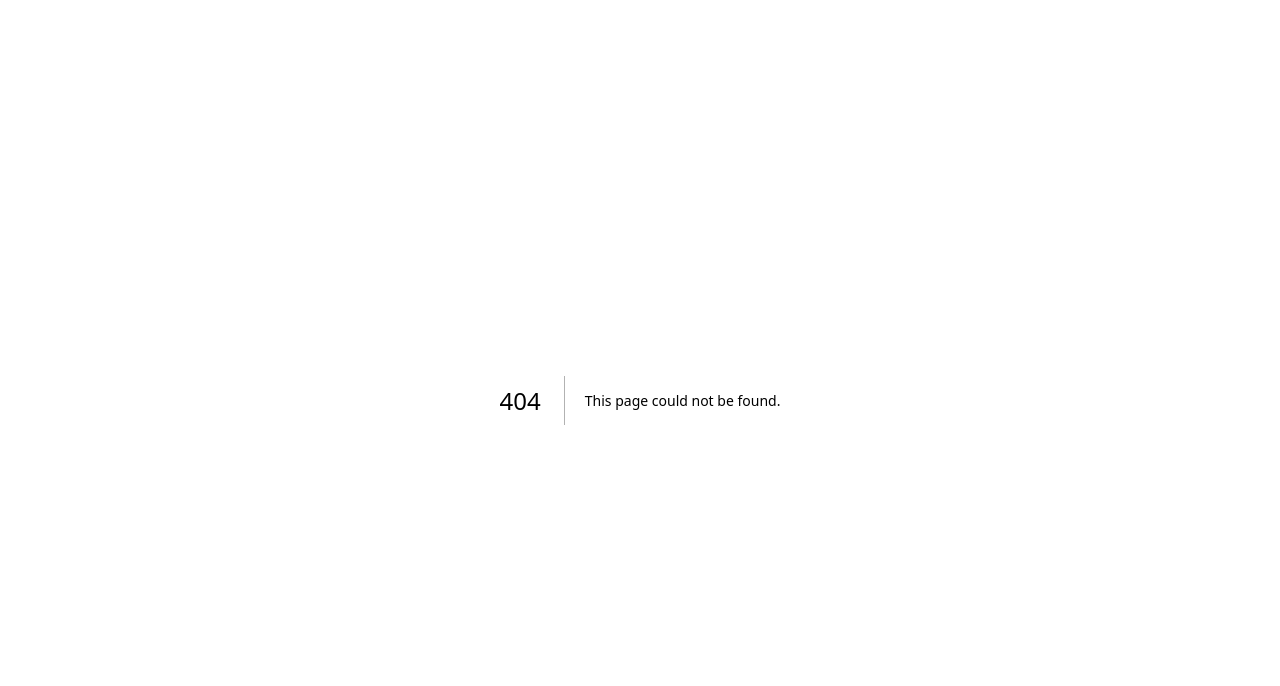
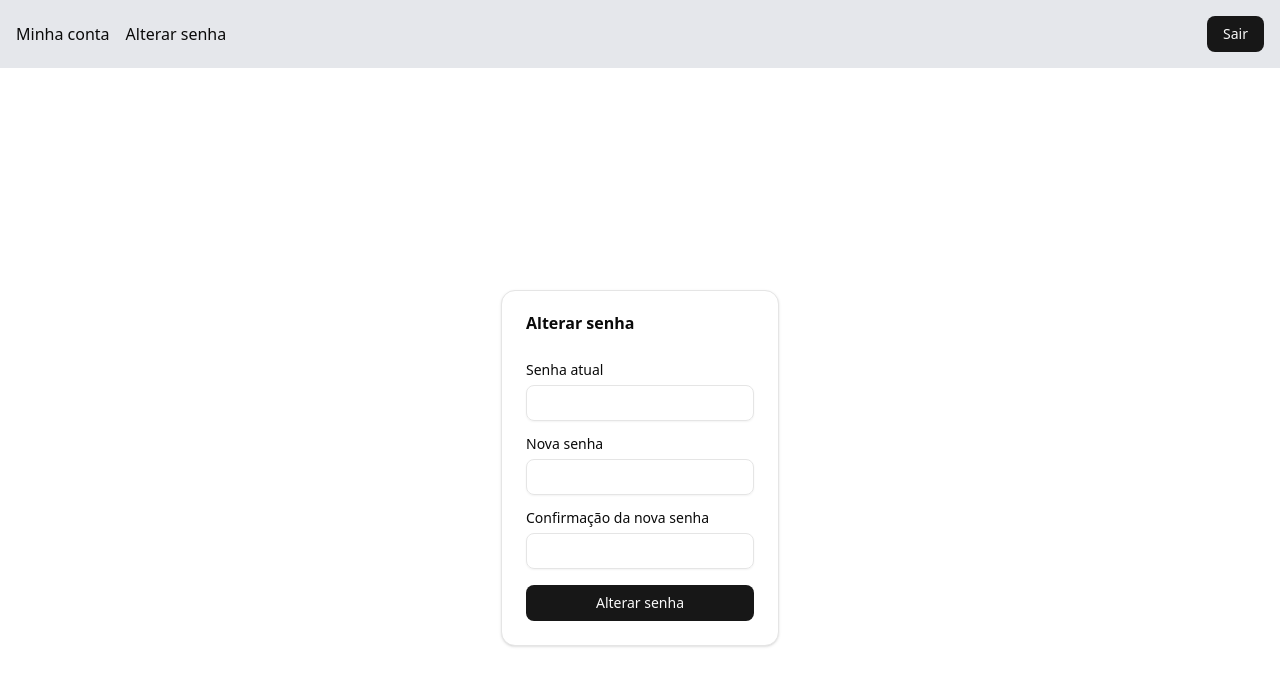
Before and after one commit to Luzia-Vitoria-Dev/next15-auth-2fa-starter, a Next.js app: page /change-password in a window 1280 px wide. Before the commit this address had no page. Shown: the top 686 px of the page. Built offline with nearby package versions, Linux system fonts and the light colour scheme; no server answers; sample sign-in values are in the browser's storage.

Commit message:
:sparkles: feat(auth): create change-password page and validation schema with password confirmation

```diff
--- /dev/null
+++ b/src/app/(logged-in)/change-password/page.tsx
@@ -0,0 +1,113 @@
+"use client";
+
+import { Button } from "@/components/ui/button";
+import { Card, CardHeader, CardTitle, CardContent } from "@/components/ui/card";
+import {
+  Form,
+  FormField,
+  FormItem,
+  FormLabel,
+  FormControl,
+  FormMessage,
+} from "@/components/ui/form";
+import { Input } from "@/components/ui/input";
+import {
+  changePasswordConfirm,
+  ChangePasswordConfirm,
+} from "@/validation/schemas";
+import { zodResolver } from "@hookform/resolvers/zod";
+import { useForm } from "react-hook-form";
+
+export default function Page() {
+  // Inicialização do formulário conectando o resolver do Zod ao ChangePasswordConfirm
+  const form = useForm<ChangePasswordConfirm>({
+    resolver: zodResolver(changePasswordConfirm),
+    defaultValues: {
+      currentPassword: "",
+      password: "",
+      passwordConfirm: "",
+    },
+  });
+
+  // Função de submissão
+  const handleSubmit = async (data: ChangePasswordConfirm) => {
+    console.log("Enviar para server action: ", data);
+  };
+
+  return (
+    <div className="flex justify-center items-center min-h-screen">
+      {" "}
+      <Card className="w-full max-w-sm">
+        <CardHeader>
+          <CardTitle>Alterar senha</CardTitle>
+        </CardHeader>
+        <CardContent>
+          <Form {...form}>
+            <form onSubmit={form.handleSubmit(handleSubmit)}>
+              {/* Desabilita todos os campos internos de uma só vez durante o processamento assíncrono */}
+              <fieldset
+                className="flex flex-col gap-4"
+                disabled={form.formState.isSubmitting}
+              >
+                {/* CAMPO: SENHA ATUAL */}
+                <FormField
+                  control={form.control}
+                  name="currentPassword"
+                  render={({ field }) => (
+                    <FormItem>
+                      <FormLabel>Senha atual</FormLabel>
+                      <FormControl>
+                        <Input {...field} type="password" />
+                      </FormControl>
+                      <FormMessage />
+                    </FormItem>
+                  )}
+                />
+
+                {/* CAMPO: NOVA SENHA */}
+                <FormField
+                  control={form.control}
+                  name="password"
+                  render={({ field }) => (
+                    <FormItem>
+                      <FormLabel>Nova senha</FormLabel>
+                      <FormControl>
+                        <Input {...field} type="password" />
+                      </FormControl>
+                      <FormMessage />
+                    </FormItem>
+                  )}
+                />
+
+                {/* CAMPO: CONFIRMAÇÃO DA NOVA SENHA */}
+                <FormField
+                  control={form.control}
+                  name="passwordConfirm"
+                  render={({ field }) => (
+                    <FormItem>
+                      <FormLabel>Confirmação da nova senha</FormLabel>
+                      <FormControl>
+                        <Input {...field} type="password" />
+                      </FormControl>
+                      <FormMessage />
+                    </FormItem>
+                  )}
+                />
+
+                {/* BOTAO DE SUBMISSAO */}
+                <Button type="submit">Alterar senha</Button>
+
+                {/* Exibição condicional de erro global (root) */}
+                {!!form.formState.errors.root?.message && (
+                  <FormMessage>
+                    {form.formState.errors.root?.message}
+                  </FormMessage>
+                )}
+              </fieldset>
+            </form>
+          </Form>
+        </CardContent>
+      </Card>
+    </div>
+  );
+}
--- a/src/validation/schemas.ts
+++ b/src/validation/schemas.ts
@@ -5,10 +5,8 @@ const passwordSchema = z
   .string()
   .min(6, "A senha deve ter no mínimo 6 caracteres");
 
-// Schema de validação Zod para Registro de Usuários
-export const userSchema = z
+export const passwordConfirmSchema = z
   .object({
-    email: emailSchema,
     password: passwordSchema,
     passwordConfirm: z.string(),
   })
@@ -23,12 +21,28 @@ export const userSchema = z
     }
   });
 
+// Schema de validação Zod para Registro de Usuários
+export const userSchema = z
+  .object({
+    email: emailSchema,
+  })
+  .and(passwordConfirmSchema);
+
 // Schema simplificado focado exclusivamente no Login
 export const loginSchema = z.object({
   email: emailSchema,
   password: passwordSchema,
 });
 
+// Schema específico para alteração de senha combinando senha atual com o validador de confirmação
+export const changePasswordConfirm = z
+  .object({
+    currentPassword: passwordSchema,
+  })
+  .and(passwordConfirmSchema);
+
 // Tipos TypeScript inferidos automaticamente a partir das regras dos Schemas
 export type UserSchema = z.infer<typeof userSchema>;
 export type LoginSchema = z.infer<typeof loginSchema>;
+
+export type ChangePasswordConfirm = z.infer<typeof changePasswordConfirm>;
```
